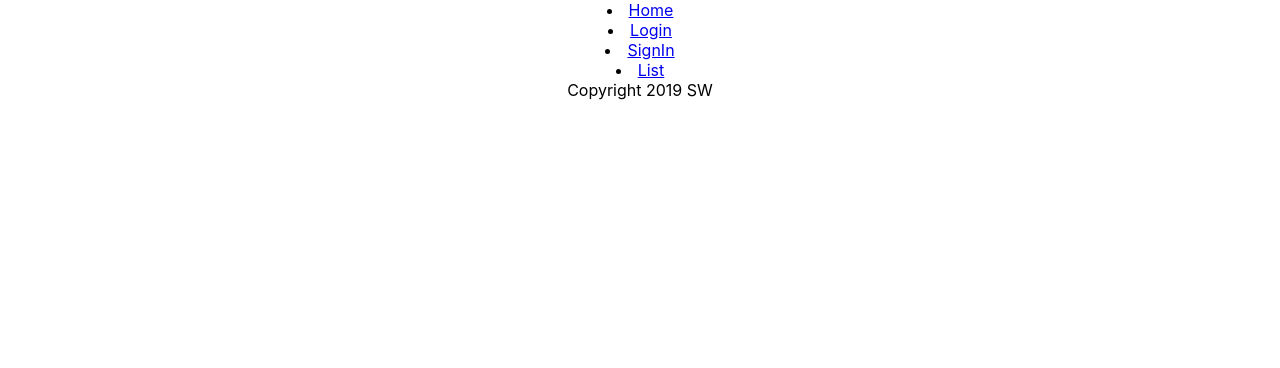
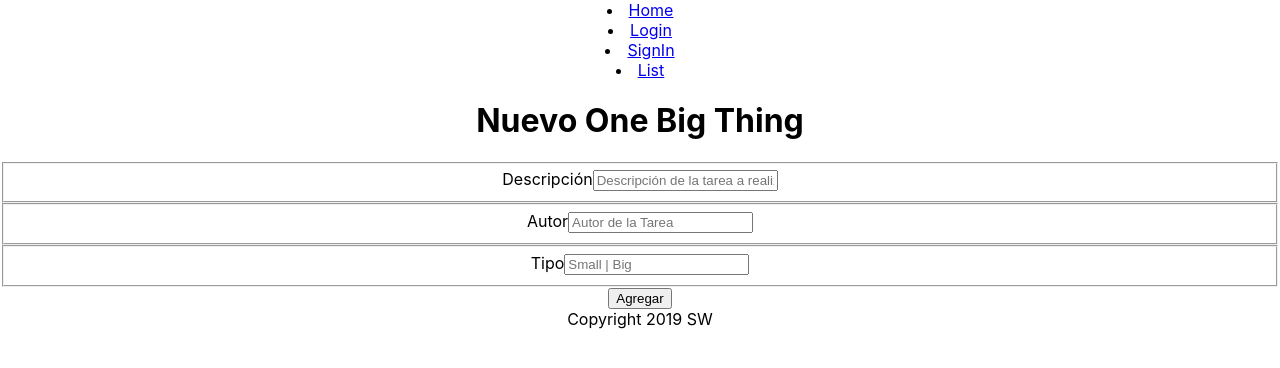
Before and after one commit to obetancourthunicah/sw201901_ProyectoFinal, a React (Create React App) app in the folder obtfend/: page /addnew in a window 1280 px wide. Shown: the top 368 px of the page. Built offline with nearby package versions, Linux system fonts and the light colour scheme.

Commit message:
List, Detail and New Detail

```diff
--- a/obtfend/src/App.js
+++ b/obtfend/src/App.js
@@ -5,6 +5,8 @@ import Login from './Components/pages/login/Login';
 import Signin from './Components/pages/signin/Signin';
 import Footer from './Components/generics/footer/Footer';
 import List from './Components/pages/list/List';
+import Detail from './Components/pages/detail/Detail';
+import NewItem from './Components/pages/newitem/NewItem';
 import './App.css';
 
 function Home() {
@@ -26,6 +28,8 @@ class App extends Component {
             <Route path="/login"  component={Login} />
             <Route path="/signin" component={Signin} />
             <Route path="/list" component={List} />
+            <Route path="/addnew" component={NewItem} />
+            <Route path="/detail/:itemid" component={Detail} />
           <Footer></Footer>
         </div>
       </Router>
--- /dev/null
+++ b/obtfend/src/Components/pages/detail/Detail.js
@@ -0,0 +1,46 @@
+import React , {Component} from 'react';
+import {Link} from 'react-router-dom';
+import axios from 'axios';
+
+class Detail extends Component {
+  constructor(){
+    super();
+    this.state = {
+      detail: null,
+      isLoading: false,
+      hasErrors: false
+    }
+  }
+  componentDidMount(){
+    let {itemid} = this.props.match.params;
+    axios.get(`/api/things/byid/${itemid}`)
+      .then((resp)=>{
+        this.setState({detail: resp.data, isLoading:false, hasErrors:false});
+      })
+      .catch((err)=>{
+        this.setState({detail:null, isLoading:false, hasErrors:err});
+      })
+  }
+  render(){
+    let itemId = this.props.match.params.itemid;
+    let itemBody = null;
+    if(this.state.detail){
+      let {desc, due, author} = this.state.detail;
+      itemBody = (
+        <div>
+          <h1>{itemId}</h1>
+          <b>{desc}</b><br />
+          <b>{due}</b><br />
+          <b>{author}</b><br />
+        </div>
+      );
+    }
+    return (
+      <div>
+        {itemBody}
+        <Link to="/list">Regresar</Link>
+      </div>
+      );
+  }
+}
+export default Detail;
--- a/obtfend/src/Components/pages/list/List.js
+++ b/obtfend/src/Components/pages/list/List.js
@@ -1,11 +1,14 @@
 import React, {Component} from 'react';
+import {Link} from 'react-router-dom';
 import axios from 'axios';
 import './List.css';
 
 function ListItem(props){
   return(
     <div key={props._id}>
-      <b>{props.desc}</b>
+      <b>
+        <Link to={`/detail/${props._id}`}>{props.desc}</Link>
+      </b>
     </div>
   );
 }
@@ -41,6 +44,7 @@ class List extends Component{
       <div className="listHolder">
       <h1>Lista</h1>
       <h2>Documentos {this.state.things.length}</h2>
+      <Link to="addnew">Agregar OBT</Link>
       <div>
         {listItems}
       </div>
--- /dev/null
+++ b/obtfend/src/Components/pages/newitem/NewItem.js
@@ -0,0 +1,103 @@
+import React, {Component} from 'react';
+import axios from 'axios';
+import {Link} from 'react-router-dom';
+import Body from '../../generics/body/Body';
+import Input from '../../generics/input/Input';
+class NewItem extends Component{
+  constructor(){
+    super();
+    this.state = {
+      txtDesc:"",
+      txtDescError:"",
+      txtAutor:"",
+      txtAutorError:"",
+      txtTipo:"",
+      txtTipoError:"",
+      redirectTo:"",
+      error:""
+    }
+    this.onChangeHandler = this.onChangeHandler.bind(this);
+    this.onBlurHandler = this.onBlurHandler.bind(this);
+    this.onClickHandler = this.onClickHandler.bind(this);
+  }
+  onChangeHandler(e){
+      let {name, value} = e.currentTarget;
+      this.setState({[name]:value});
+  }
+  onBlurHandler(e){
+    let { name, value } = e.currentTarget;
+  }
+  onClickHandler(e){
+    e.preventDefault();
+    e.stopPropagation();
+    axios.post(
+        `api/things/new`,
+        {
+          desc:this.state.txtDesc,
+          author:this.state.txtAutor,
+          type:this.state.txtTipo
+        }
+      ).then(
+        (resp)=>{
+          this.setState({ redirectTo:"/list"});
+        }
+      )
+      .catch(
+        (err)=>{
+          this.setState({error:err});
+        }
+      );
+  }
+  render(){
+    if(this.state.redirectTo!==""){
+      return (
+        <div>
+          <Link to={this.state.redirectTo}>Item Agregado Satisfactoriamente</Link>
+        </div>
+      )
+    }
+    return (
+      <div>
+        <h1>Nuevo One Big Thing</h1>
+        <Body>
+          <Input
+              inputLabel        ="Descripción"
+              inputName         ="txtDesc"
+              inputType         ="text"
+              inputPlaceholder  ="Descripción de la tarea a realizar"
+              inputValue        ={this.state.txtDesc||null}
+              inputErrorMsg     ={this.state.txtDescError||null}
+              inputChangeHandler={this.onChangeHandler}
+              inputBlurHandler  ={this.onBlurHandler}
+          />
+          <Input
+            inputLabel="Autor"
+            inputName="txtAutor"
+            inputType="text"
+            inputPlaceholder="Autor de la Tarea"
+            inputValue={this.state.txtAutor || null}
+            inputErrorMsg={this.state.txtAutorError || null}
+            inputChangeHandler={this.onChangeHandler}
+            inputBlurHandler={this.onBlurHandler}
+          />
+          <Input
+            inputLabel="Tipo"
+            inputName="txtTipo"
+            inputType="text"
+            inputPlaceholder="Small | Big"
+            inputValue={this.state.txtTipo || null}
+            inputErrorMsg={this.state.txtTipoError || null}
+            inputChangeHandler={this.onChangeHandler}
+            inputBlurHandler={this.onBlurHandler}
+          />
+          <button onClick={this.onClickHandler}>Agregar</button>
+          <div>
+            {this.state.error}
+          </div>
+        </Body>
+      </div>
+    );
+  }
+}
+
+export default NewItem;
```
Also changed, not shown: obtfend/src/Components/pages/detail/Detail.css (added), obtfend/src/Components/pages/newitem/NewItem.css (added).
